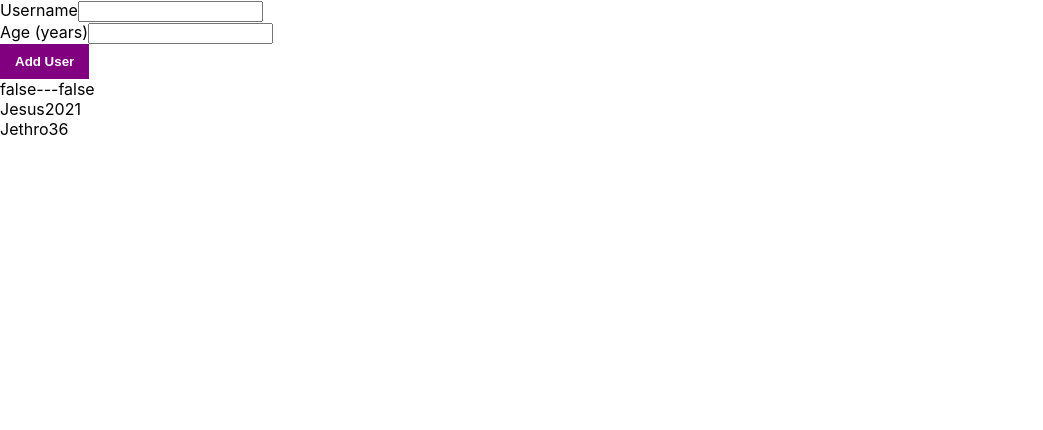
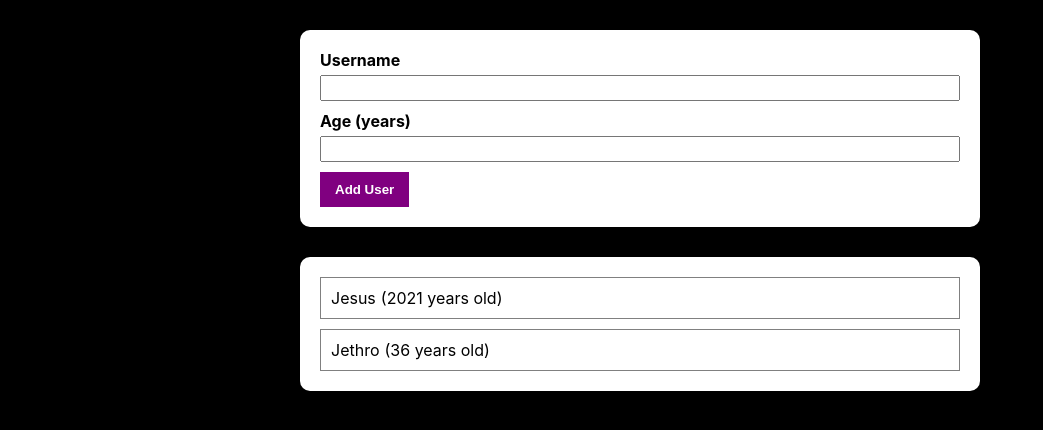
Before and after one commit to jro31/react-add-users, a React (Create React App) app: page / in a window 1280 px wide. Shown: the top 430 px of the page, without its empty margins (0-1043 px from the left). Built offline with nearby package versions, Linux system fonts and the light colour scheme.

Commit message:
Add other styling

```diff
--- a/src/App.js
+++ b/src/App.js
@@ -1,7 +1,8 @@
 import { useState } from 'react';
 
 import UserInput from './components/userInput/UserInput';
-import UserList from './components/userList/userList';
+import UserList from './components/userList/UserList';
+import styles from './App.module.css';
 
 const App = () => {
   const [users, setUsers] = useState([
@@ -20,7 +21,7 @@ const App = () => {
   const existingUserNames = () => (users.map((user) => (user.username.toLowerCase())));
 
   return (
-    <div>
+    <div className={styles['components-container']}>
       <UserInput onAddUser={addUserHandler} existingUserNames={existingUserNames()} />
       <UserList users={users} />
     </div>
--- /dev/null
+++ b/src/App.module.css
@@ -0,0 +1,8 @@
+.components-container {
+  display: flex;
+  flex-direction: column;
+  justify-content: flex-start;
+  align-items: center;
+  background-color: black;
+  min-height: 100vh;
+}
--- a/src/components/UI/Card.js
+++ b/src/components/UI/Card.js
@@ -1,6 +1,8 @@
+import styles from './Card.module.css';
+
 const Card = (props) => {
   return (
-    <div>{props.children}</div>
+    <div className={`${styles.card} ${props.classNames && props.classNames.join(' ')}`}>{props.children}</div>
   )
 }
 
--- /dev/null
+++ b/src/components/UI/Card.module.css
@@ -0,0 +1,8 @@
+.card {
+  background-color: white;
+  width: 50%;
+  min-width: 400px;
+  margin-top: 30px;
+  padding: 20px;
+  border-radius: 10px;
+}
--- a/src/components/userInput/UserInput.js
+++ b/src/components/userInput/UserInput.js
@@ -1,7 +1,9 @@
 import { useState } from 'react';
 
 import Button from '../UI/Button';
+import Card from '../UI/Card';
 import Modal from '../UI/Modal';
+import styles from './UserInput.module.css';
 
 const UserInput = (props) => {
   const [enteredUsername, setEnteredUsername] = useState('');
@@ -58,24 +60,22 @@ const UserInput = (props) => {
   const hideModal = () => (setDisplayModal(false));
 
   return (
-    <form onSubmit={formSubmitHandler}>
-      <div>
+    <Card>
+      <form className={styles['form-element']} onSubmit={formSubmitHandler}>
+        <div className={styles['input-container']}>
           <label>Username</label>
           <input type='text' value={enteredUsername} onChange={usernameChangeHandler}></input>
         </div>
-      <div>
+        <div className={styles['input-container']}>
           <label>Age (years)</label>
           <input type='number' value={enteredAge} onChange={ageChangeHandler}></input>
         </div>
         <div>
           <Button type='submit'>Add User</Button>
         </div>
-      <div>
-        {usernameIsValid.toString()}---
-        {ageIsValid.toString()}
-      </div>
         {displayModal && <Modal text={modalText} onCancel={hideModal} />}
       </form>
+    </Card>
   )
 }
 
--- /dev/null
+++ b/src/components/userInput/UserInput.module.css
@@ -0,0 +1,19 @@
+.form-element {
+  display: flex;
+  flex-direction: column;
+  row-gap: 10px;
+}
+
+.input-container {
+  display: flex;
+  flex-direction: column;
+  row-gap: 5px;
+}
+
+.input-container label {
+  font-weight: bold;
+}
+
+.input-container input {
+  height: 20px;
+}
--- /dev/null
+++ b/src/components/userList/UserList.module.css
@@ -0,0 +1,5 @@
+.user-list {
+  display: flex;
+  flex-direction: column;
+  row-gap: 10px;
+}
--- /dev/null
+++ b/src/components/userList/UserListItem.module.css
@@ -0,0 +1,6 @@
+.content-container {
+  display: flex;
+  column-gap: 5px;
+  padding: 10px;
+  border: 1px solid gray;
+}
--- a/src/components/userList/userList.js
+++ b/src/components/userList/userList.js
@@ -1,9 +1,10 @@
 import Card from '../UI/Card';
-import UserListItem from './userListItem';
+import UserListItem from './UserListItem';
+import styles from './UserList.module.css';
 
 const UserList = (props) => {
   return (
-    <Card>
+    <Card classNames={[styles['user-list']]}>
       {props.users.map((user) => (
         <UserListItem key={user.username} user={user} />
       ))}
--- a/src/components/userList/userListItem.js
+++ b/src/components/userList/userListItem.js
@@ -1,8 +1,10 @@
+import styles from './UserListItem.module.css';
+
 const UserListItem = (props) => {
   return (
-    <div>
-      {props.user.username}
-      {props.user.age}
+    <div className={styles['content-container']}>
+      <div>{props.user.username}</div>
+      <div>{`(${props.user.age} years old)`}</div>
     </div>
   )
 }
```
Lines whose indentation alone changed are shown as unchanged.
